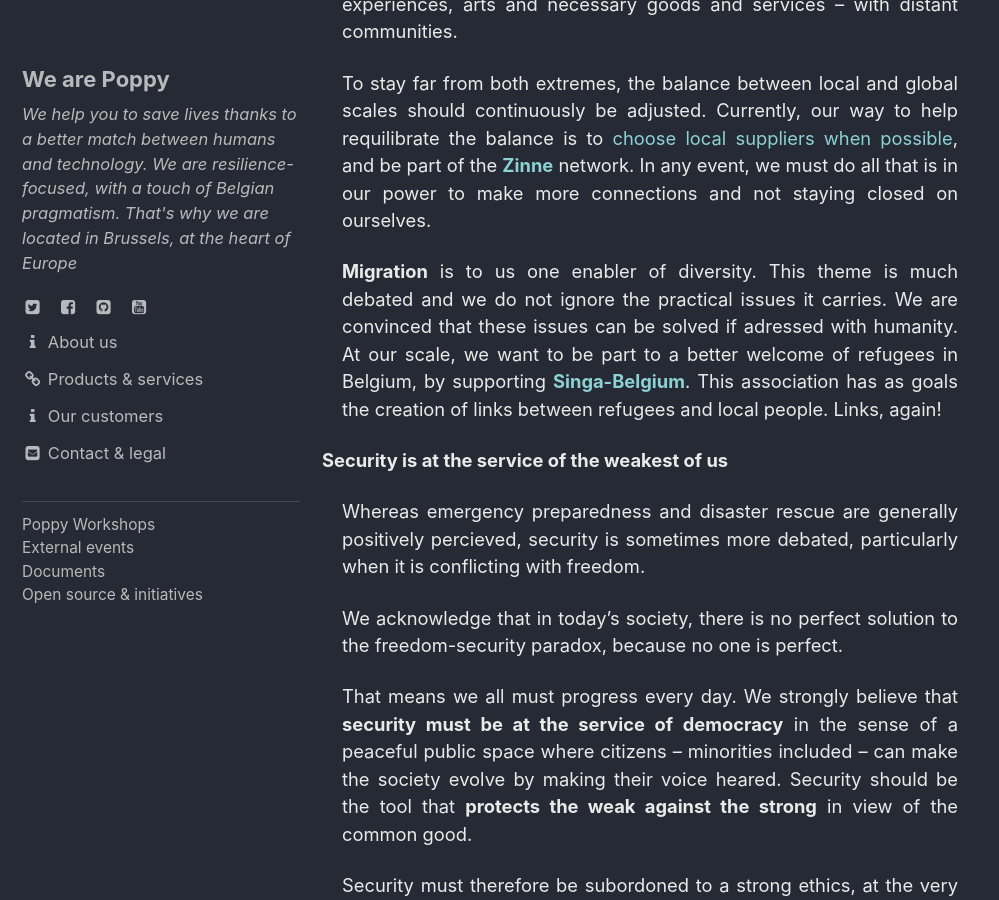
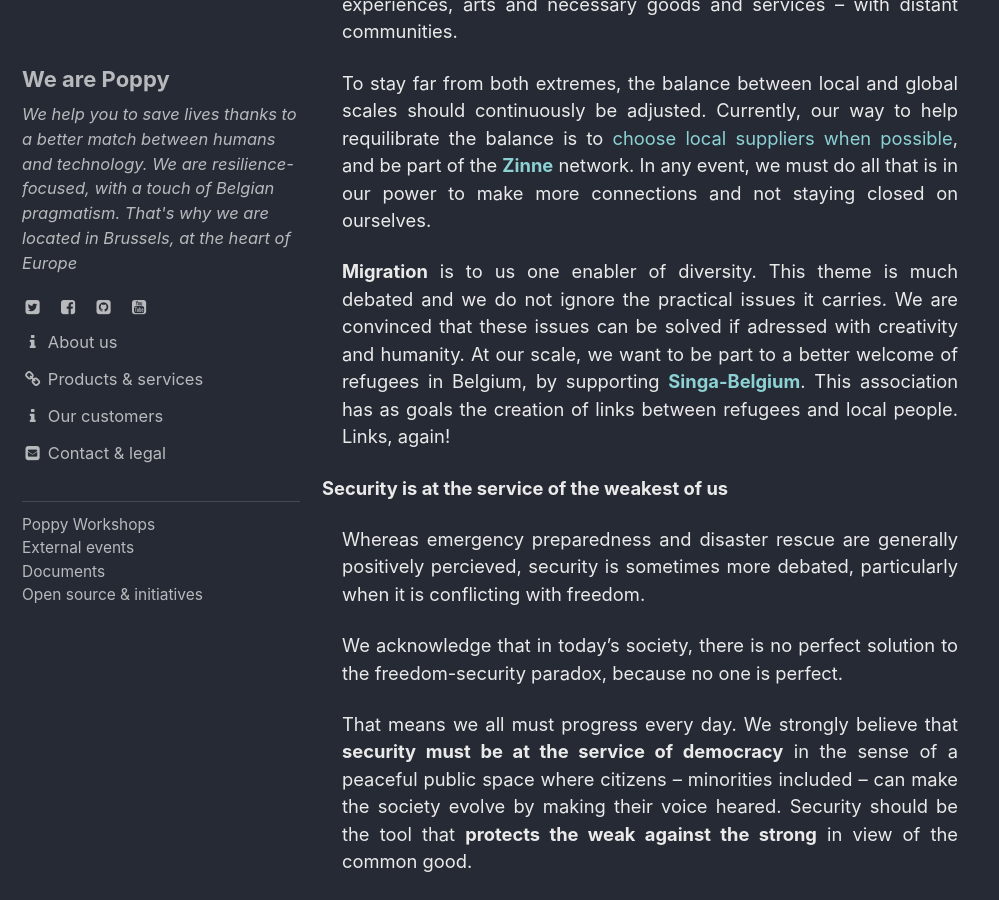
Before and after one commit to ccloquet/ccloquet.github.io, a Jekyll site: the page built from _pages/about_us.md, in a window 1280 px wide and 900 px high, scrolled down 2159 px. Shown: the whole window, without its empty margins (0-999 px from the left). Built offline with Jekyll 4.4.1, drawn with Linux system fonts in a browser that asks for light colours; cached includes are drawn as plain includes.

Commit message:
Update about_us.md

```diff
--- a/_pages/about_us.md
+++ b/_pages/about_us.md
@@ -36,7 +36,7 @@ permalink: /about_us/
 
 <p >To stay far from both extremes, the balance between local and global scales should continuously be adjusted. Currently, our way to help requilibrate the balance is to <a href="https://blog.my-poppy.eu/fournisseurs2019/">choose local suppliers when possible</a>, and be part of the <strong><a href="https://blog.my-poppy.eu/zinne/">Zinne</a></strong> network. In any event, we must do all that is in our power to make more connections and not staying closed on ourselves.</p>
 
-<p ><strong>Migration</strong> is to us one enabler of diversity. This theme is much debated and we do not ignore the practical issues it carries. We are convinced that these issues can be solved if adressed with humanity. At our scale, we want to be part to a better welcome of refugees in Belgium, by supporting <strong><a href="https://www.singa-belgium.org/">Singa-Belgium</a></strong>. This association has as goals the creation of links between refugees and local people. Links, again!</p>
+<p ><strong>Migration</strong> is to us one enabler of diversity. This theme is much debated and we do not ignore the practical issues it carries. We are convinced that these issues can be solved if adressed with creativity and humanity. At our scale, we want to be part to a better welcome of refugees in Belgium, by supporting <strong><a href="https://www.singa-belgium.org/">Singa-Belgium</a></strong>. This association has as goals the creation of links between refugees and local people. Links, again!</p>
 </div>
 
 <strong>Security is at the service of the weakest of us</strong>
```
